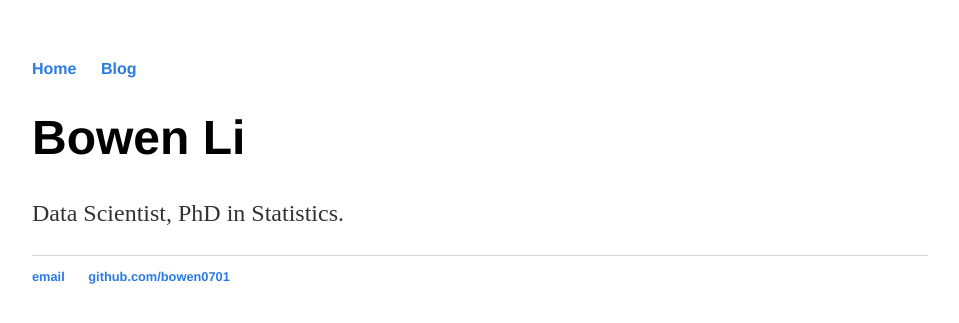
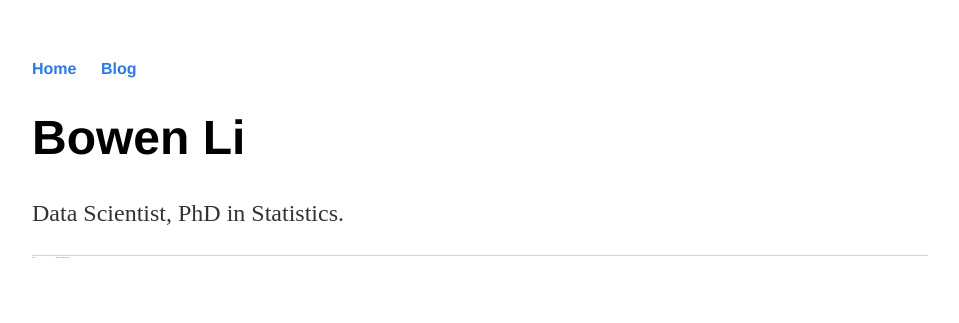
Before and after one commit to bowen0701/bowen0701.github.io, a Jekyll site: the page built from index.html, in a window 1280 px wide. Shown: the top 323 px of the page, without its empty margins (160-1119 px from the left). Built offline with Jekyll 4.4.1, drawn with Linux system fonts in a browser that asks for light colours.

Commit message:
Revise footer font-size

```diff
--- a/css/main.css
+++ b/css/main.css
@@ -26,7 +26,7 @@ p {
 }
 footer {
     border-top: 1px solid #d5d5d5;
-    font-size: .8em;
+    font-size: 1.3px;
 }
 
 ul.posts {
```
